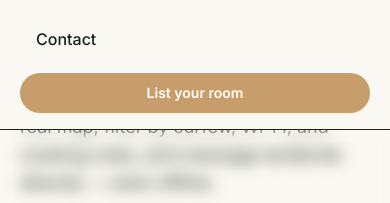
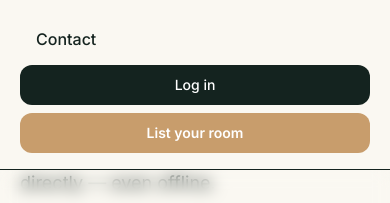
Before and after one commit to dlarG/RentStreetSLV1, a React (Vite) app in the folder frontend/: page / in a window 390 px wide. Both pictures are taken after a click on the button "Toggle menu". Shown: the part 255-458 px from the top of the page. Built offline with nearby package versions, Linux system fonts and the light colour scheme; no server answers.

Commit message:
minor fixes

```diff
--- a/frontend/src/components/layouts/Navbar.jsx
+++ b/frontend/src/components/layouts/Navbar.jsx
@@ -132,12 +132,13 @@ function Navbar() {
             >
               Log in
             </Link>
-            <a
+            <Link
+              to={"/register"}
               href="#pricing"
               className="btn-primary text-sm px-4 py-2 rounded-full"
             >
               List your room
-            </a>
+            </Link>
           </div>
 
           <button
@@ -191,13 +192,20 @@ function Navbar() {
               </span>
             </button>
           ))}
-          <a
-            href="#pricing"
-            className="btn-primary text-sm px-4 py-2.5 rounded-full text-center mt-2"
+          <Link
+            to={"/login"}
+            href="#"
+            className="bg-[#14231f] text-sm text-white relative text-center px-4 py-2.5 rounded-xl transition-colors"
+          >
+            Log in
+          </Link>
+          <Link
+            to={"/register"}
+            className="btn-primary text-sm px-4 py-2.5 rounded-xl text-center mt-1"
             onClick={() => setOpen(false)}
           >
             List your room
-          </a>
+          </Link>
         </div>
       </div>
     </>
--- a/frontend/src/components/layouts/auth/LoginPage.jsx
+++ b/frontend/src/components/layouts/auth/LoginPage.jsx
@@ -105,7 +105,7 @@ export default function LoginPage() {
           {/* Email/Phone Field */}
           <div>
             <label className="text-sm font-semibold text-ink/70 block mb-2">
-              Email address
+              Email or Phone
             </label>
             <div className="relative">
               <Mail
```
